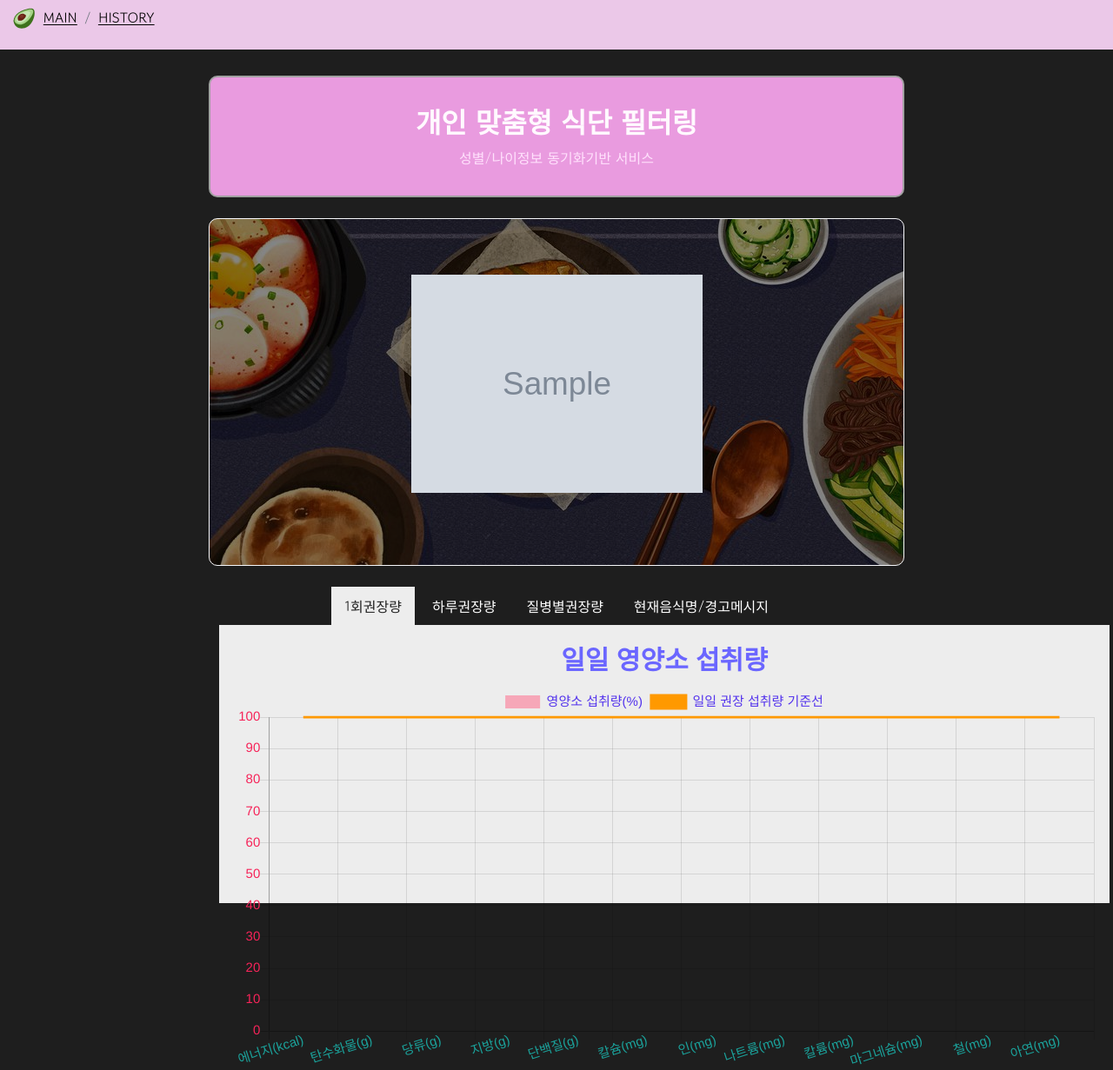
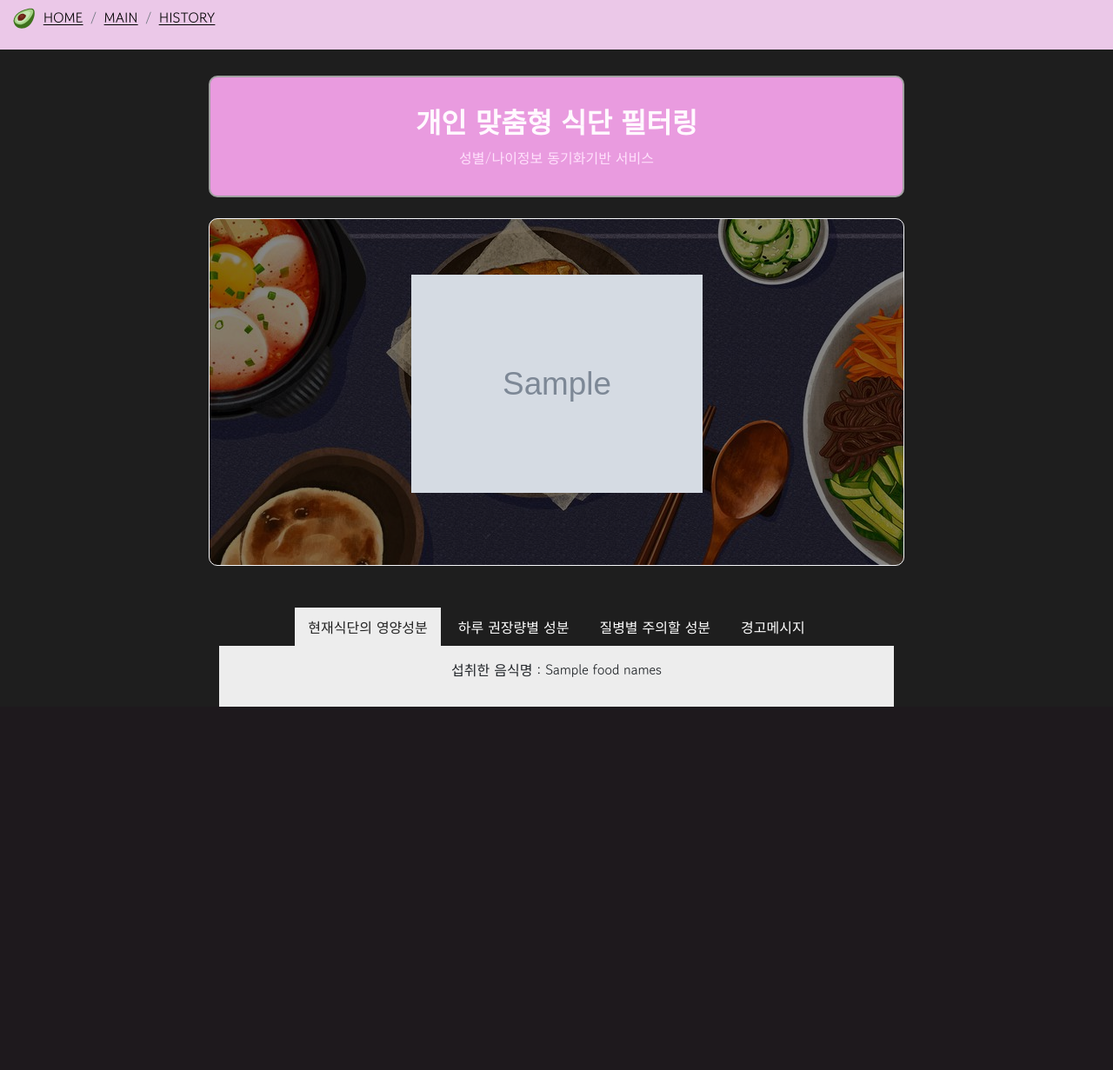
Before and after one commit to rlarkdtks312/nutrition_4_team, a FastAPI app: template 웹서비스/nutrition4/templates/print.html in a window 1280 px wide. Shown: the whole page at 87% size. After the commit the page ends 813 px from the top, so only its background shows below. Run offline with FastAPI, Linux system fonts and the light colour scheme; the template is opened without the code that fills it: most values are stand-ins (such as "Sample title", 1, 10 or a date in 2020); grey boxes marked "Sample" are stand-in pictures; some libraries are stand-ins or nearby versions.

Commit message:
220427 html update

```diff
--- a/웹서비스/nutrition4/templates/print.html
+++ b/웹서비스/nutrition4/templates/print.html
@@ -1,18 +1,11 @@
 <!DOCTYPE html>
-<html lang="ko">
+<html>
     <head>
-    <link rel="preconnect" href="https://fonts.googleapis.com" />
-		<link rel="preconnect" href="https://fonts.gstatic.com" crossorigin />
-		<link
-			href="https://fonts.googleapis.com/css2?family=Gowun+Dodum&display=swap"
-			rel="stylesheet"
-		/>
+    <!-- 탭 아이콘 -->
         <link rel="shortcut icon" href="../img/1f951.svg" />
-
     <!-- Required meta tags -->
 		<meta charset="utf-8" />
 		<meta name="viewport" content="width=device-width, initial-scale=1" />
-
     <!-- Bootstrap CSS -->
         <link
             href="https://cdn.jsdelivr.net/npm/bootstrap@5.1.3/dist/css/bootstrap.min.css"
@@ -20,23 +13,29 @@
             integrity="sha384-1BmE4kWBq78iYhFldvKuhfTAU6auU8tT94WrHftjDbrCEXSU1oBoqyl2QvZ6jIW3"
             crossorigin="anonymous"
         />
-
+    <!-- 타이틀 -->
         <title>Nutrition_4</title>
+    <!-- CSS 참조 -->
         <link rel="stylesheet" href="../../static/style.css" />
-    <script src="https://cdn.jsdelivr.net/npm/chart.js@2.8.0"></script>
-
+        <!-- 폰트 -->
+            <link
+                href="https://fonts.googleapis.com/css2?family=Gowun+Dodum&display=swap"
+                rel="stylesheet"/>
+        <!-- 탭 스크립트 -->
+            <script src="https:////cdnjs.cloudflare.com/ajax/libs/jquery/2.1.3/jquery.min.js"></script>
     </head>
-
     <body>
+        <!-- Navbar -->
         <nav class="navbar navbar-ligth" style="background-color: #fcd6f9ec;">
             <!-- Navbar content -->
             <ol class="breadcrumb">
                 &nbsp;&nbsp;&nbsp; <img src="../img/1f951.svg" width="25" height="25"/> &nbsp;&nbsp;
-                <li class="breadcrumb-item active" aria-current="page"><a href="/kakao" style="color: #000000">MAIN</a></li>
-                <li class="breadcrumb-item active" aria-current="page"><a href="/his" style="color: #000000">HISTORY</a></li>
+                <li class="breadcrumb-item"><a href="/" style="color: #000000">HOME</a></li>
+                <li class="breadcrumb-item"><a href="/kakao" style="color: #000000">MAIN</a></li>
+                <li class="breadcrumb-item"><a href="/his" style="color: #000000">HISTORY</a></li>
             </ol>
         </nav>
-
+        <!-- print content .section -->
         <section class="section">
             <div class="container main-container">
                 <h2 class="title">개인 맞춤형 식단 필터링</h2>
@@ -45,147 +44,42 @@
         </section><br>
 
         <center>
+            <!-- predict image output -->
             <section class="section2">
                 <div class="container file-upload">
                     <img class='fit-picture' src={{ img_path }} width='50%' alt="예측레이블이미지"><br>
+                </div><br><br>
+            <!-- info tab -->
+                <!-- tab container -->
+                <div class="container">
+                    <!-- tab titles -->
+                    <ul class="tabs">
+                        <li class="tab-link current" data-tab="tab-1">현재식단의 영양성분</li>
+                        <li class="tab-link" data-tab="tab-2">하루 권장량별 성분</li>
+                        <li class="tab-link" data-tab="tab-3">질병별 주의할 성분</li>
+                        <li class="tab-link" data-tab="tab-4">경고메시지</li>
+                    </ul>
+                    <!-- tab contents -->
+                    <div id="tab-1" class="tab-content current">
+                    <!-- <canvas id="histogram"></canvas> -->
+                    <p>섭취한 음식명 : {{ food_names }} </p>
                     </div>
-        </section><br>
-
-        <!-- 그래프 container -->
-        <div class="container">
-          <ul class="tabs">
-            <li class="tab-link current" data-tab="tab-1">1회권장량</li>
-            <li class="tab-link" data-tab="tab-2">하루권장량</li>
-            <li class="tab-link" data-tab="tab-3">질병별권장량</li>
-            <li class="tab-link" data-tab="tab-4">현재음식명/경고메시지</li>
-          </ul>
-          <div id="tab-1" class="tab-content current" style="position: relative; height:40vh; width:80vw">
-            <canvas id="histogram"></canvas>
+                    <div id="tab-2" class="tab-content">
+                    <!-- <canvas id="histogram2"></canvas> -->
+                    <p>하루 권장량별 초과 성분에 대하여 그래프? 표시</p>
                     </div>
-
-          <div id="tab-2" class="tab-content" style="position: relative; height:40vh; width:80vw">
-            <canvas id="histogram2"></canvas>
+                    <div id="tab-3" class="tab-content">
+                    <p>질병별 주의할 성분에 대하여 txt로 표시(ex: 비만: 열량 2100kcal)</p>
                     </div>
-
-          <div id="tab-3" class="tab-content">
-            <p>질병별권장량</p>
+                    <div id="tab-4" class="tab-content">
+                    <p>경고메시지 : {{ result }} </p>
                 </div>
-
-          <div id="tab-4" class="tab-content">
-            <p>섭취한 음식명 : {{ food_names }}
-              경고메시지 : {{ result }} </p>
-          </div>
-
-        </div>
+            </section>
         </center>
-
-      <script>
-        var ctx = document.getElementById('histogram').getContext('2d');
-        var chart = new Chart(ctx, {
-            // The type of chart we want to create
-            type: 'bar',
-            // The data for our dataset
-            data: { labels: ['에너지(kcal)', '탄수화물(g)', '당류(g)', '지방(g)', '단백질(g)', '칼슘(mg)',
-                              '인(mg)', '나트륨(mg)', '칼륨(mg)', '마그네슘(mg)', '철(mg)', '아연(mg)'],
-                  datasets: [
-                  {
-                    label: '영양소 섭취량(%)',
-                    type: 'bar',
-                    backgroundColor: [ 'rgba(255, 99, 132, 0.5)', 'rgba(54, 162, 235, 0.5)', 'rgba(255, 206, 86, 0.5)', 'rgba(75, 192, 192, 0.5)', 'rgba(153, 102, 255, 0.5)', 'rgba(255, 159, 64, 0.5)',
-                                    'rgba(255, 99, 132, 0.5)', 'rgba(54, 162, 235, 0.5)', 'rgba(255, 206, 86, 0.5)', 'rgba(75, 192, 192, 0.5)', 'rgba(153, 102, 255, 0.5)', 'rgba(255, 159, 64, 0.5)'],
-                    borderColor: ['rgb(255, 99, 132,1.5)', 'rgba(54, 162, 235, 1.5)', 'rgba(255, 206, 86, 1.5)', 'rgba(75, 192, 192, 1.5)', 'rgba(153, 102, 255, 1.5)', 'rgba(255, 159, 64, 1.5)'],
-                    data: {{nutri_list}}
-                  },{
-                    label: '일일 권장 섭취량 기준선',
-                    type : 'line',         // 'line' type
-                    fill : false,         // 채우기 없음
-                    lineTension : 0.2,  // 0이면 꺾은선 그래프, 숫자가 높을수록 둥글해짐
-                    pointRadius : 0,    // 각 지점에 포인트 주지 않음
-                    backgroundColor: 'rgb(255, 153, 0)',
-                    borderColor: 'rgb(255, 153, 0)',
-                    data: [100,100,100,100,100,100,100,100,100,100,100,100]
-                  }]
-                },
-            // Configuration options go here
-            options: {
-                title: {
-                    display: true,
-                    text: '일일 영양소 섭취량',
-                    fontSize: 30,
-                    fontColor: 'rgba(107, 102, 255, 1)'
-                },
-                legend: {
-                    labels: {
-                        fontColor: 'rgba(83, 51, 237, 1)',
-                        fontSize: 15 }
-                    },
-                scales: {
-                    xAxes: [{
-                        ticks: {
-                            fontColor: 'rgba(27, 163, 156, 1)',
-                            fontSize: '15'
-                        }
-                    }],
-                    yAxes: [{
-                        ticks: {
-                            beginAtZero: true,
-                            fontColor: 'rgba(246, 36, 89, 1)',
-                            fontSize: '15'
-                        }
-                    }]
-                }
-            }
-        });
-      </script>
-      <script>
-        var ctx2 = document.getElementById('histogram2').getContext('2d');
-        var chart = new Chart(ctx2, {
-            // The type of chart we want to create
-            type: 'horizontalBar',
-            // The data for our dataset
-            data: { labels: ['비만'],
-                  datasets: [
-                  {
-                    label: '영양소 섭취량(%)',
-                    backgroundColor: [ 'rgba(255, 99, 132, 0.5)', 'rgba(54, 162, 235, 0.5)', 'rgba(255, 206, 86, 0.5)', 'rgba(75, 192, 192, 0.5)', 'rgba(153, 102, 255, 0.5)', 'rgba(255, 159, 64, 0.5)',
-                                    'rgba(255, 99, 132, 0.5)', 'rgba(54, 162, 235, 0.5)', 'rgba(255, 206, 86, 0.5)', 'rgba(75, 192, 192, 0.5)', 'rgba(153, 102, 255, 0.5)', 'rgba(255, 159, 64, 0.5)'],
-                    borderColor: ['rgb(255, 99, 132,1.5)', 'rgba(54, 162, 235, 1.5)', 'rgba(255, 206, 86, 1.5)', 'rgba(75, 192, 192, 1.5)', 'rgba(153, 102, 255, 1.5)', 'rgba(255, 159, 64, 1.5)'],
-                    data: {{nutri_list}}
-                  }]
-                },
-            // Configuration options go here
-            options: {
-                title: {
-                    display: true,
-                    text: '질병 별 중요 영양소 섭취량',
-                    fontSize: 30,
-                    fontColor: 'rgba(107, 102, 255, 1)'
-                },
-                legend: {
-                    labels: {
-                        fontColor: 'rgba(83, 51, 237, 1)',
-                        fontSize: 15 }
-                    },
-                scales: {
-                    xAxes: [{
-                        ticks: {
-                            fontColor: 'rgba(27, 163, 156, 1)',
-                            fontSize: '15'
-                        }
-                    }],
-                    yAxes: [{
-                        ticks: {
-                            beginAtZero: true,
-                            fontColor: 'rgba(246, 36, 89, 1)',
-                            fontSize: '15'
-                        }
-                    }]
-                }
-            }
-        });
-      </script>
-      <!-- 그래프 container 스크립트 -->
-      <script defer language="javascript" type="text/javascript">
+        <!-- scripts -->
+        <section class="section3">
+            <!-- tab script -->
+            <script language="javascript" type="text/javascript">
                 $(document).ready(function(){
 
                 $('ul.tabs li').click(function(){
@@ -197,6 +91,7 @@
                     $(this).addClass('current');
                     $("#"+tab_id).addClass('current');
                 })
+
                 })
             </script>
     </body>
```
Also changed, not shown: 웹서비스/nutrition4/templates/history.html (+54 -99 lines), 웹서비스/nutrition4/templates/index.html (+19 -25 lines), 웹서비스/nutrition4/templates/main.html (+31 -35 lines). Lines whose indentation alone changed are shown as unchanged.
